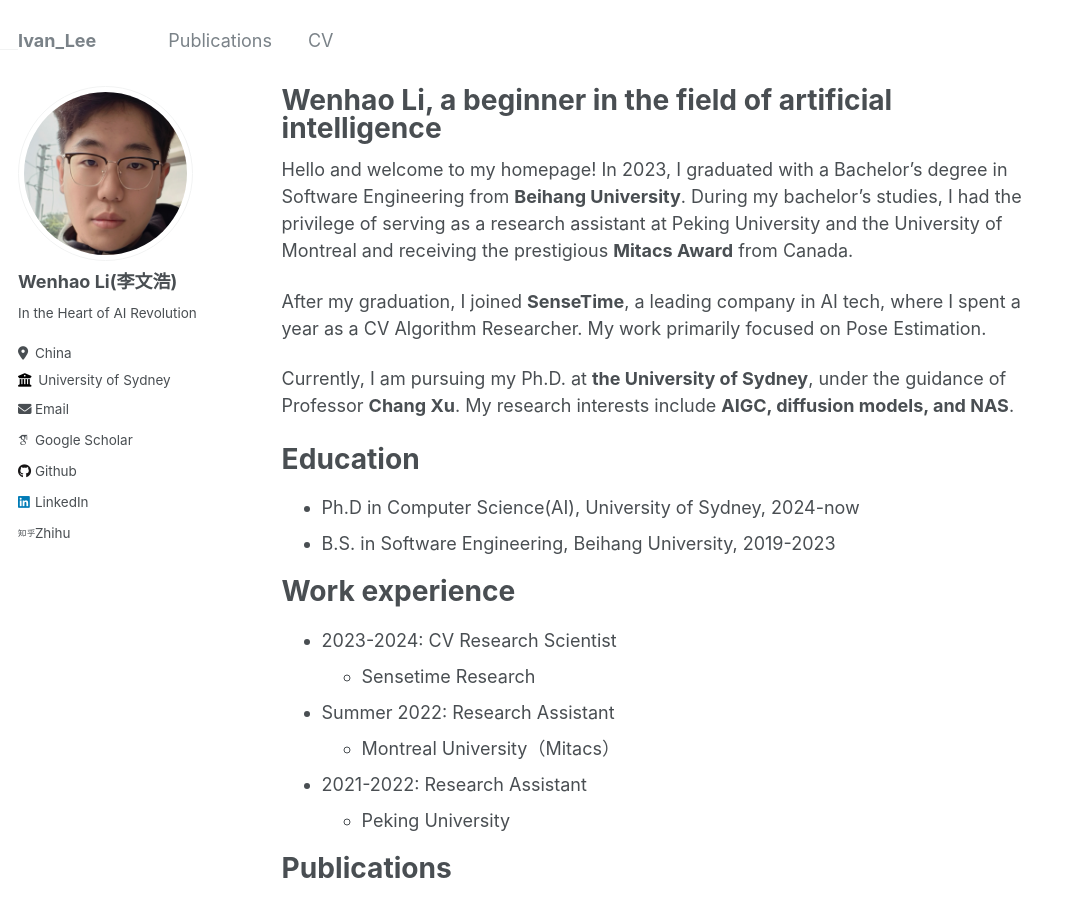
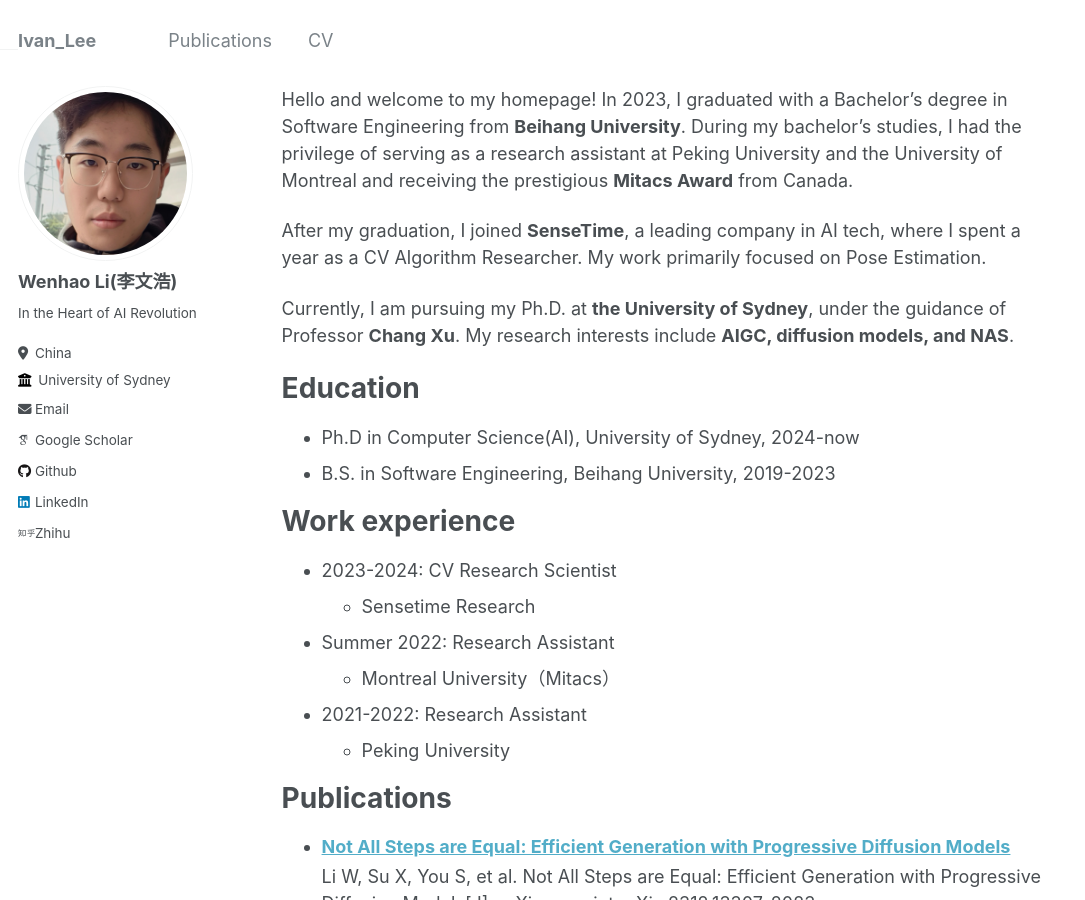
Before and after one commit to lowestbuaaer/lowestbuaaer.github.io, a Jekyll site: the page built from _pages/about.md, in a window 1280 px wide and 900 px high. Shown: the whole window, without its empty margins (0-1085 px from the left). Built offline with Jekyll 4.4.1, drawn with Linux system fonts in a browser that asks for light colours; some web fonts are replaced.

Commit message:
Update about.md

```diff
--- a/_pages/about.md
+++ b/_pages/about.md
@@ -1,6 +1,5 @@
 ---
 permalink: /
-title: "Wenhao Li, a beginner in the field of artificial intelligence"
 author_profile: true
 redirect_from:
   - /about/
```
